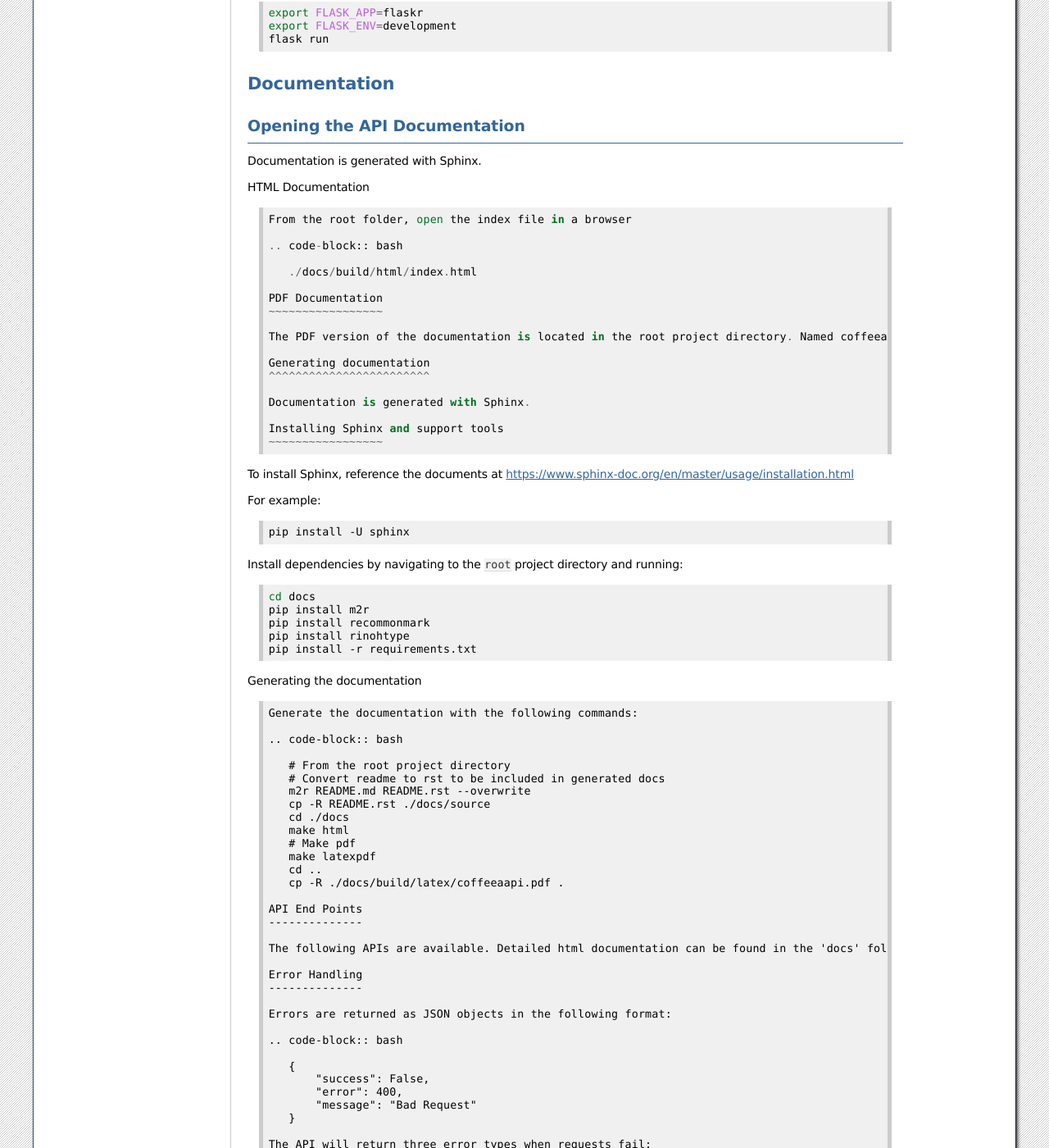
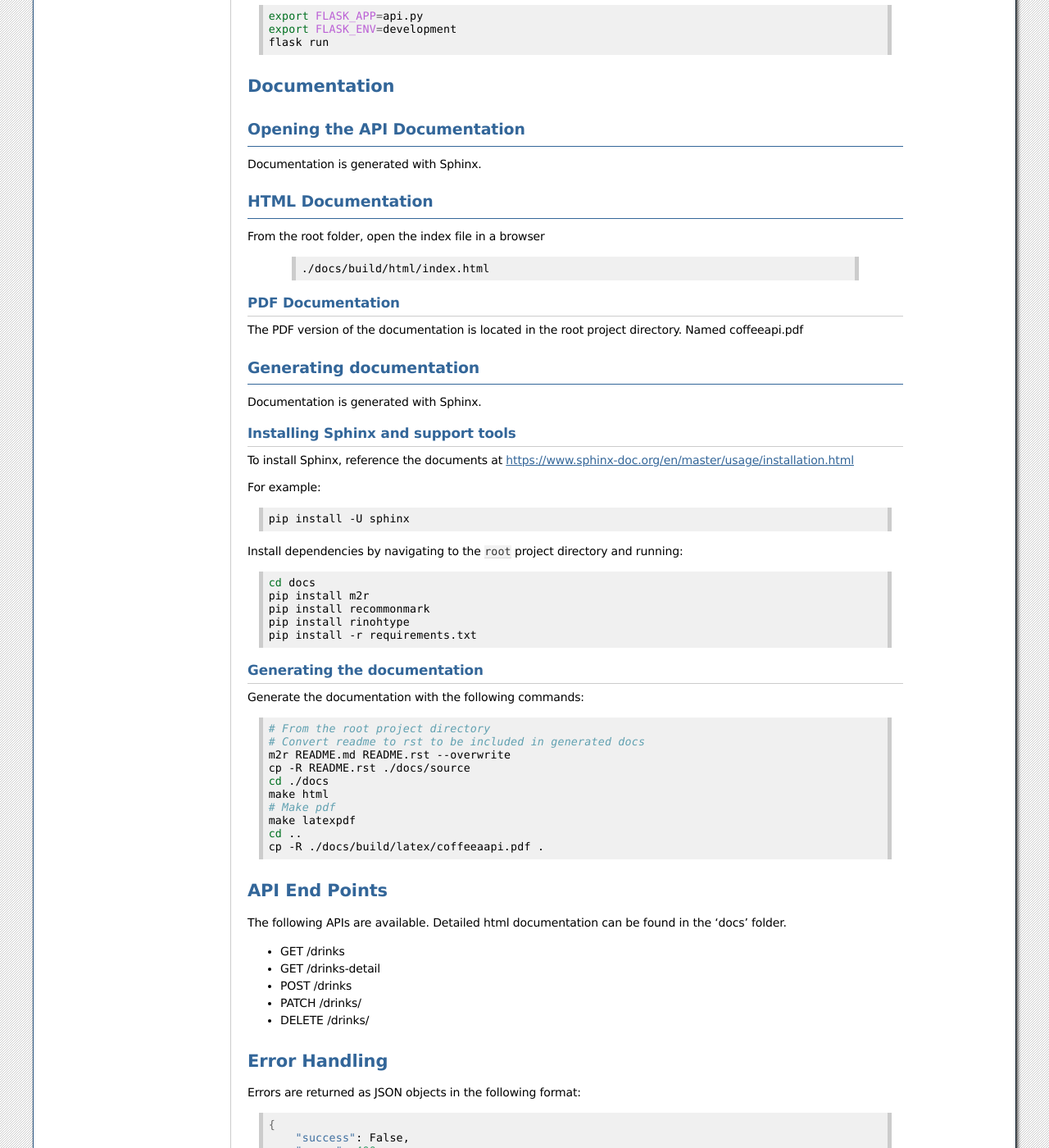
Before and after one commit to scottrsmith/coffee, a Sphinx documentation site: the page built from docs/source/README.rst, in a window 1280 px wide and 1400 px high, scrolled down 929 px. Shown: the whole window at 82% size. Built offline with Sphinx 7.4.7, drawn with Linux system fonts in a browser that asks for light colours; some of the changed text lies outside the part shown.

Commit message:
Updated documentation and final packaging

```diff
--- a/docs/source/README.rst
+++ b/docs/source/README.rst
@@ -17,15 +21,12 @@ Installing Dependencies
 
 Python 3.7
 
-.. code-block::
+This project uses python 3.7.
 
+To Install: `Python <https://docs.python.org/3/using/unix.html#getting-and-installing-the-latest-version-of-python>`_
 
-   This project uses python 3.7.
-
-   To Install: `Python <https://docs.python.org/3/using/unix.html#getting-and-installing-the-latest-version-of-python>`_
-
-   PIP Dependencies
-   ~~~~~~
+PIP Dependencies
+~~~~~~~~~~~~~~~~
 
 Once you have your virtual environment setup and running, install dependencies by navigating to the root directory and running:
 
@@ -56,11 +60,11 @@ The app is running with SQLite. No setup needs to be performed.
 Running the server
 ------------------
 
-From within the ``backend`` directory to run the server, execute:
+From within the ``backend/src`` directory to run the server, execute:
 
 .. code-block:: bash
 
-   export FLASK_APP=flaskr
+   export FLASK_APP=api.py
    export FLASK_ENV=development
    flask run
 
@@ -73,28 +77,26 @@ Opening the API Documentation
 Documentation is generated with Sphinx.
 
 HTML Documentation
+^^^^^^^^^^^^^^^^^^
 
-.. code-block::
-
-
-   From the root folder, open the index file in a browser
+From the root folder, open the index file in a browser
 
    .. code-block:: bash
 
       ./docs/build/html/index.html
 
-   PDF Documentation
-   ~~~~~~~~~~~~~~~~~
+PDF Documentation
+~~~~~~~~~~~~~~~~~
 
-   The PDF version of the documentation is located in the root project directory. Named coffeeapi.pdf
+The PDF version of the documentation is located in the root project directory. Named coffeeapi.pdf
 
-   Generating documentation
-   ^^^^^^^^^^^^^^^^^^^^^^^^
+Generating documentation
+^^^^^^^^^^^^^^^^^^^^^^^^
 
-   Documentation is generated with Sphinx.
+Documentation is generated with Sphinx.
 
-   Installing Sphinx and support tools
-   ~~~~~~~~~~~~~~~~~
+Installing Sphinx and support tools
+~~~~~~~~~~~~~~~~~~~~~~~~~~~~~~~~~~~
 
 To install Sphinx, reference the documents at https://www.sphinx-doc.org/en/master/usage/installation.html
 
@@ -103,6 +105,7 @@ For example:
 .. code-block:: bash
 
     pip install -U sphinx
+
 
 Install dependencies by navigating to the ``root`` project directory and running:
 
@@ -115,81 +118,81 @@ Install dependencies by navigating to the ``root`` project directory and running
    pip install -r requirements.txt
 
 Generating the documentation
+~~~~~~~~~~~~~~~~~~~~~~~~~~~~
 
-.. code-block::
+Generate the documentation with the following commands:
+
+.. code-block:: bash
+
+  # From the root project directory
+  # Convert readme to rst to be included in generated docs
+  m2r README.md README.rst --overwrite
+  cp -R README.rst ./docs/source
+  cd ./docs
+  make html
+  # Make pdf
+  make latexpdf
+  cd ..
+  cp -R ./docs/build/latex/coffeeaapi.pdf .
+
+API End Points
+--------------
+
+The following APIs are available. Detailed html documentation can be found in the 'docs' folder.
 
 
-   Generate the documentation with the following commands:
+* GET /drinks
+* GET /drinks-detail
+* POST /drinks
+* PATCH /drinks/\ :raw-html-m2r:`<id>`
+* DELETE /drinks/\ :raw-html-m2r:`<id>`
 
-   .. code-block:: bash
+Error Handling
+--------------
 
-      # From the root project directory
-      # Convert readme to rst to be included in generated docs
-      m2r README.md README.rst --overwrite
-      cp -R README.rst ./docs/source
-      cd ./docs
-      make html
-      # Make pdf
-      make latexpdf
-      cd ..
-      cp -R ./docs/build/latex/coffeeaapi.pdf .
+Errors are returned as JSON objects in the following format:
 
-   API End Points
-   --------------
+.. code-block:: bash
 
-   The following APIs are available. Detailed html documentation can be found in the 'docs' folder.
+  {
+      "success": False,
+      "error": 400,
+      "message": "Bad Request"
+  }
 
-   Error Handling
-   --------------
-
-   Errors are returned as JSON objects in the following format:
-
-   .. code-block:: bash
-
-      {
-          "success": False,
-          "error": 400,
-          "message": "Bad Request"
-      }
-
-   The API will return three error types when requests fail:
+The API will return three error types when requests fail:
 
 
-   * 400: Bad Request
-   * 404: Resource Not Found
-   * 405: Method Not Allowed
-   * 422: Not Processable
-   * 500: Internal Server Error
+* 400: Bad Request
+* 404: Resource Not Found
+* 405: Method Not Allowed
+* 422: Not Processable
+* 500: Internal Server Error
 
-   Testing
-   -------
+Testing
+-------
 
-   Testing is done with Postman
+Testing is done with Postman. Load and run the test collection:
+.backend/udacity-fsnd-udaspicelatte.postman_collection.json
 
-   To run postman. Run:
+Full Stack coffee API Frontend
+------------------------------
 
-   .. code-block:: bash
+Installing Dependencies
+^^^^^^^^^^^^^^^^^^^^^^^
 
-      do somthing....... TODO:
+Installing Node and NPM
+~~~~~~~~~~~~~~~~~~~~~~~
 
-   Full Stack coffee API Frontend
-   ------------------------------
+This app depends on Nodejs and Node Package Manager (NPM). Before continuing, you must download and install Node (the download includes NPM) from `https://nodejs.com/en/download <https://nodejs.org/en/download/>`_.
 
-   Installing Dependencies
-   ^^^^^^^^^^^^^^^^^^^^^^^
+Installing Ionic Client
+~~~~~~~~~~~~~~~~~~~~~~~
 
-   Installing Node and NPM
-   ~~~~~~~~~~~~~~~~~~~~~~~
+The Ionic Command Line Interface is required to serve and build the frontend. Instructions for installing the CLI  is in the `Ionic Framework Docs <https://ionicframework.com/docs/installation/cli>`_.
 
-   This app depends on Nodejs and Node Package Manager (NPM). Before continuing, you must download and install Node (the download includes NPM) from `https://nodejs.com/en/download <https://nodejs.org/en/download/>`_.
-
-   Installing Ionic Client
-   ~~~~~~~~~~~~~~~~~~~~~~~
-
-   The Ionic Command Line Interface is required to serve and build the frontend. Instructions for installing the CLI  is in the `Ionic Framework Docs <https://ionicframework.com/docs/installation/cli>`_.
-
-   Installing project dependencies
-   ~~~
+Installing project dependencies
+~~~~~~~~~~~~~~~~~~~~~~~~~~~~~~~
 
 This project uses NPM to manage software dependencies. NPM Relies on the package.json file located in the ``frontend`` directory of this repository. After cloning, open your terminal and run:
 
@@ -197,18 +200,11 @@ This project uses NPM to manage software dependencies. NPM Relies on the package
 
    npm install
 
-Required Tasks
---------------
+Running the Frontend
+~~~~~~~~~~~~~~~~~~~~
 
-Running Your Frontend in Dev Mode
----------------------------------
-
-Ionic ships with a useful development server which detects changes and transpiles as you work. The application is then accessible through the browser on a localhost port. To run the development server, cd into the ``frontend`` directory and run:
+To run Ionic from the ``frontend`` directory run:
 
 .. code-block:: bash
 
    ionic serve
-
-..
-   *tip*\ : Do not use **ionic serve**  in production. Instead, build Ionic into a build artifact for your desired platforms.
-   `Checkout the Ionic docs to learn more <https://ionicframework.com/docs/cli/commands/build>`_
```
Also changed, not shown: other parts of docs/source/README.rst (+9 -2 lines), README.md (+17 -16 lines), README.rst (+85 -89 lines), requirements.txt (+4 -6 lines), 16 other files.
